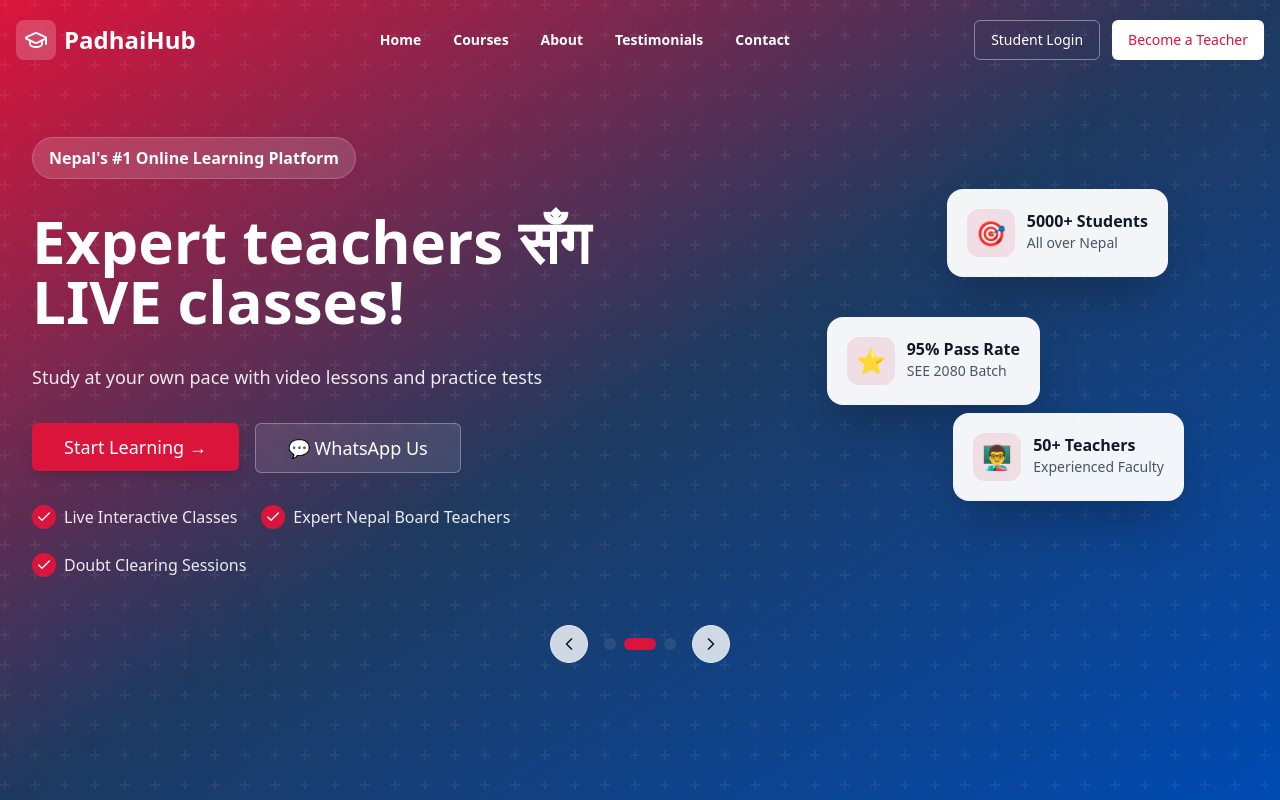
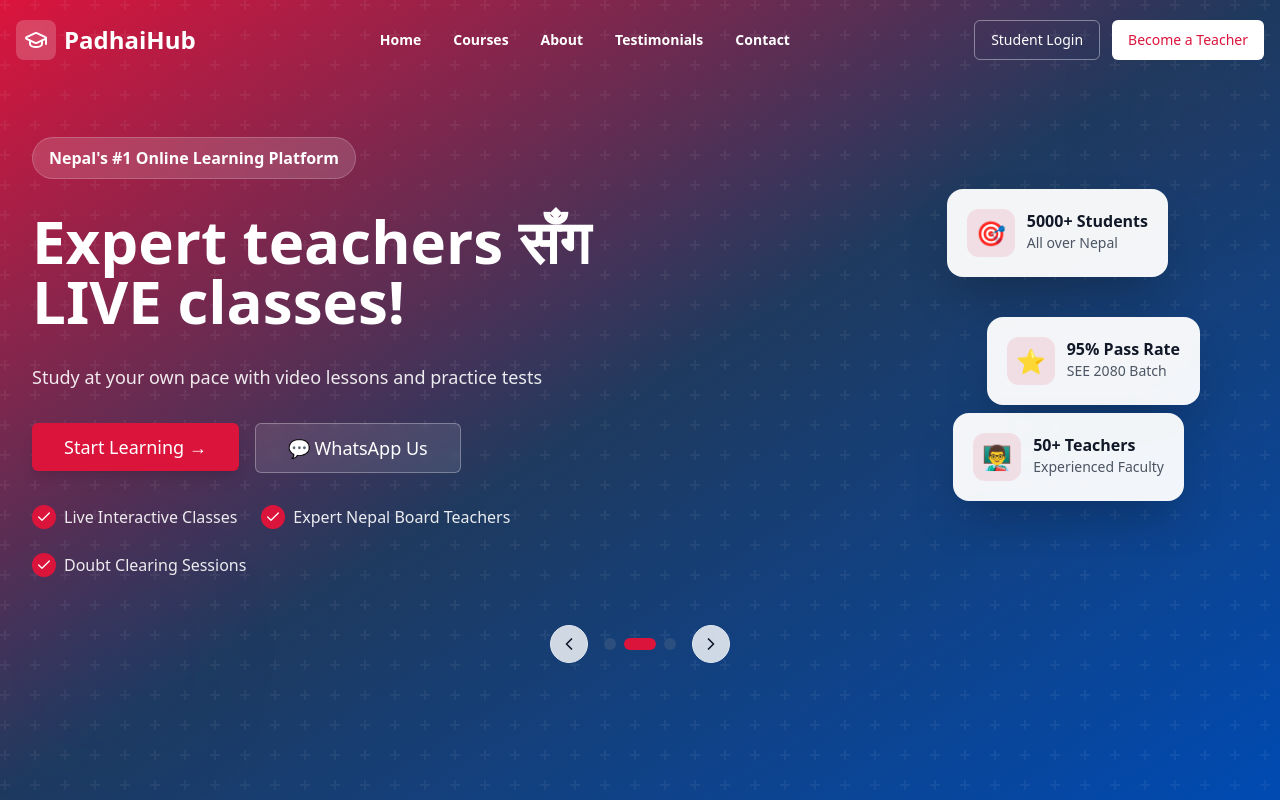
Before and after one commit to admiral41/frontend-edu-app, a Next.js app: page / in a window 1280 px wide. Shown: the top 800 px of the page. Built offline with nearby package versions, Linux system fonts and the light colour scheme.

Commit message:
Prevent horizontal overflow on main layout and HeroSlider
Added 'overflow-x-hidden' to the body and main container to prevent unwanted horizontal scrolling. Updated HeroSlider floating card positions and added 'overflow-hidden' to their container for better layout control on different screen sizes.

```diff
--- a/app/layout.js
+++ b/app/layout.js
@@ -9,7 +9,7 @@ export const metadata = {
 export default function RootLayout({ children }) {
   return (
     <html lang="en">
-      <body>
+      <body className="overflow-x-hidden">
         {children}
         <Toaster />
       </body>
--- a/app/page.js
+++ b/app/page.js
@@ -9,7 +9,7 @@ import InquiryForm from "@/components/sections/InquiryForm";
 
 export default function Home() {
   return (
-    <>
+    <div className="overflow-x-hidden">
       <Navbar />
       <main>
         <HeroSlider />
@@ -20,6 +20,6 @@ export default function Home() {
         <InquiryForm />
       </main>
       <Footer />
-    </>
+    </div>
   );
 }
--- a/components/sections/HeroSlider.jsx
+++ b/components/sections/HeroSlider.jsx
@@ -155,15 +155,15 @@ export default function HeroSlider() {
           </div>
 
           {/* Floating Cards */}
-          <div className="relative hidden md:block h-[400px]">
+          <div className="relative hidden md:block h-[400px] overflow-hidden">
             {floatingCards.map((card, index) => (
               <div
                 key={index}
                 className={cn(
                   "absolute bg-white/95 backdrop-blur-sm rounded-2xl p-5 shadow-2xl",
-                  index === 0 && "top-8 right-20",
-                  index === 1 && "top-40 right-52",
-                  index === 2 && "top-64 right-16"
+                  index === 0 && "top-8 right-4 lg:right-20",
+                  index === 1 && "top-40 right-0 lg:right-12",
+                  index === 2 && "top-64 right-4 lg:right-16"
                 )}
                 style={{
                   animation: `float 4s ease-in-out infinite`,
```
